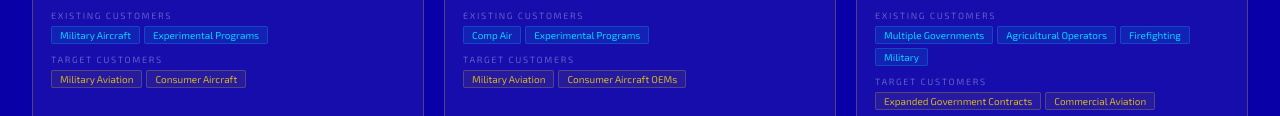
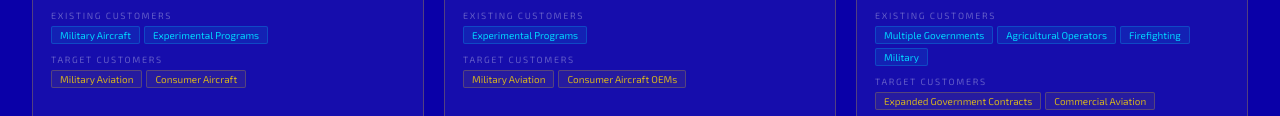
Before and after one commit to caryquatro4-cloud/VentureAccelerator, a plain HTML site: page speedshift-portal.html in a window 1280 px wide. Shown: the part 2375-2491 px from the top of the page. Drawn offline with Linux system fonts and the light colour scheme.

Commit message:
Update speedshift-portal.html
UPdated to old Portal

```diff
--- a/speedshift-portal.html
+++ b/speedshift-portal.html
@@ -350,7 +350,7 @@
       id:'aliaro', cat:'testing',
       name:'ALIARO', sector:'Hardware/Software-in-the-Loop · Automotive · Aviation',
       invest:'$10M', stage:'Growth', stag:'Testing',
-      imageUrl:'https://images.unsplash.com/photo-1581092162384-8987c1d64926?w=700&q=80',
+      imageUrl:'https://www.aliaro.com/images/HIL.png',
       imgAlt:'Testing equipment rack',
       icon:'🔬',
       desc:'Uniquely flexible testing equipment for Hardware and Software-in-the-Loop systems used in automotive and aviation applications. Enables full-scale integration testing and significant engineering cost reduction through shared services and cloud-connected global test centres.',
@@ -362,7 +362,7 @@
       id:'adapta', cat:'testing',
       name:'Adapta Robotics', sector:'Robotic Testing · Generative AI · Multi-Industry',
       invest:'$5M', stage:'Early Growth', stag:'Robotics',
-      imageUrl:'https://images.unsplash.com/photo-1485827404703-89b55fcc595e?w=700&q=80',
+      imageUrl:'https://www.adaptarobotics.com/wp-content/uploads/2023/07/MATT-adapt.webp',
       imgAlt:'Robotic arm testing environment',
       icon:'🤖',
       desc:'Robotic testing units built for diverse purposes — phones, tablets, vehicle and airplane displays, medical devices, and gaming systems — powered by Generative AI for adaptive test execution. Core component of the HiLab Development and Testing as a Service platform.',
@@ -374,7 +374,7 @@
       id:'conekt', cat:'testing',
       name:'Conekt', sector:'eSIM · Connectivity Management Platform · IoT',
       invest:'$5M', stage:'Growth', stag:'Telecom',
-      imageUrl:'https://images.unsplash.com/photo-1544197150-b99a580bb7a8?w=700&q=80',
+      imageUrl:'https://www.gi-de.com/files/_processed_/c/4/csm_GD-Spotlight-Five-Reasons-to-Switch-to-eSIM-Header_16f08e7c7a.webp',
       imgAlt:'Wireless network visualisation',
       icon:'📡',
       desc:'eSIM solution and Connectivity Management Platform providing a single-pane-of-glass interface to manage wireless devices across Wi-Fi, cellular, and satellite networks. Enables seamless connectivity for fleets, drones, and connected vehicles.',
@@ -386,7 +386,7 @@
       id:'soar', cat:'defense',
       name:'SOAR Intelligent Solutions', sector:'Defense · Aerospace Engineering · AI/ML',
       invest:'$5M', stage:'Established', stag:'Defense',
-      imageUrl:'https://images.unsplash.com/photo-1559685202-98b5c0e8e2b8?w=700&q=80',
+      imageUrl:'https://assets.newatlas.com/dims4/default/78e1108/2147483647/strip/true/crop/816x459+0+0/resize/2880x1620!/format/webp/quality/90/?url=https%3A%2F%2Fnewatlas-brightspot.s3.amazonaws.com%2F09%2F74%2Fe4cd1ea3445f8e4280ddf53c26a8%2Fdarpa-program-evade.jpg',
       imgAlt:'Military drone in flight',
       icon:'🚁',
       desc:'Testing and development specialising in military operational knowledge, aerospace engineering, machine learning/AI and software engineering. Includes drone-in-a-box manufacturing kits and perimeter intelligence systems. AFWERX matched investment 1:1.',
@@ -398,7 +398,7 @@
       id:'decision', cat:'defense',
       name:'Decision Sciences', sector:'Nuclear/Muon Scanning · Border Security · Ports',
       invest:'$100M', stage:'Scale', stag:'Security',
-      imageUrl:'https://images.unsplash.com/photo-1578575437130-527eed3abbec?w=700&q=80',
+      imageUrl:'https://www.decisionsciences.com/wp-content/uploads/2022/06/3039_green_Sal_3_SPOOLS_-_Reversed-e1654547233547-2048x1059.png',
       imgAlt:'Shipping containers at port',
       icon:'🔭',
       desc:'Los Alamos-developed technology that sees through any dense material from any angle. Visually detects anomalies and contraband from the legitimate trade flow, revealing voids where contraband or humans are hiding. Deployed at national borders and ports globally.',
@@ -410,7 +410,7 @@
       id:'gunsens', cat:'defense',
       name:'GunSens', sector:'AI Security · Active Shooter Detection · Public Safety',
       invest:'$5M', stage:'Pre-Scale', stag:'Public Safety',
-      imageUrl:'https://images.unsplash.com/photo-1557597774-9d273605dfa9?w=700&q=80',
+      imageUrl:'https://encrypted-tbn0.gstatic.com/images?q=tbn:ANd9GcQ5DUE4vCqJ11jVXzhNMsWYuO1m4EBiHLZHxQ&s',
       imgAlt:'Security surveillance control room',
       icon:'🛡️',
       desc:'AI-based gun detection that identifies active shooters before shots are fired. Integrates AI gun detectors, wireless panic buttons, and live bodycams for real-time threat protection. Designed for rapid deployment in schools, airports, and government offices.',
@@ -422,7 +422,7 @@
       id:'adept', cat:'aviation',
       name:'Adept Airmotive', sector:'Aviation Propulsion · Lightweight Engines · Military',
       invest:'$10M', stage:'Development', stag:'Aviation',
-      imageUrl:'https://images.unsplash.com/photo-1558618666-fcd25c85cd64?w=700&q=80',
+      imageUrl:'https://flyadept.co.za/wp-content/uploads/2017/07/engine-cutaway.jpg',
       imgAlt:'Aircraft engine detail',
       icon:'⚙️',
       desc:'Revolutionary lightweight aviation engine delivering equivalent power to traditional engines while running on standard Auto Fuel — reducing fuelling costs by 70%. Breakthrough propulsion economics for military and commercial aviation markets.',
@@ -434,11 +434,11 @@
       id:'nighthawk', cat:'aviation',
       name:'Nighthawk Flight Systems', sector:'Advanced Avionics · Cockpit Systems · Weight Reduction',
       invest:'$6M', stage:'Early Growth', stag:'Avionics',
-      imageUrl:'https://images.unsplash.com/photo-1436891620584-47fd0e565afb?w=700&q=80',
+      imageUrl:'https://www.nighthawkfs.com/wp-content/uploads/2026/02/guardian_display_1000.webp',
       imgAlt:'Modern aircraft cockpit with HD displays',
       icon:'🖥️',
       desc:'Aviation cockpit control systems with high-definition screens and controls at 50% the weight of current cockpit hardware. Available for initial OEM production and aftermarket installation, dramatically improving pilot situational awareness.',
-      existing:['Comp Air','Experimental Programs'],
+      existing:['Experimental Programs'],
       targets:['Military Aviation','Consumer Aircraft OEMs'],
       dataroom:'#'
     },
@@ -446,7 +446,7 @@
       id:'laviasa', cat:'aviation',
       name:'Laviasa Aeroindustria', sector:'Aircraft Manufacturing · Type Certificates · FAA Certified',
       invest:'$5M', stage:'Established', stag:'Manufacturing',
-      imageUrl:'https://images.unsplash.com/photo-1474302770737-173ee21bab63?w=700&q=80',
+      imageUrl:'https://laviaargentina.com/wp-content/uploads/2018/04/Puelche-II-002.jpg',
       imgAlt:'Small aircraft fleet on runway',
       icon:'✈️',
       desc:'Argentinian aircraft manufacturer holding Type Certificates for the Piper Aircraft line including all parts sales worldwide. Full manufacturing facility with FAA-certified aircraft production serving governments, agriculture, firefighting, and military customers.',
@@ -458,7 +458,7 @@
       id:'connected', cat:'sports',
       name:'Connected Performance', sector:'Athlete Management · Training Platform · SaaS',
       invest:'$3M', stage:'Growth', stag:'Sports Tech',
-      imageUrl:'https://images.unsplash.com/photo-1546483875-ad9014c88eba?w=700&q=80',
+      imageUrl:'https://cdn.prod.website-files.com/65d5400faf7aadc34b492741/6622acc2d074d5f34eefa429_Frame%2012.webp',
       imgAlt:'Athlete performance training analytics dashboard',
       icon:'📊',
       desc:'Fully integrated training operations and athlete management platform for performance facilities, remote coaches, and development programmes. Centralises workouts, athlete data, scheduling, payments, contracts, and communication. 1,200+ facilities and 10,000 users.',
@@ -470,7 +470,7 @@
       id:'pivotal', cat:'sports',
       name:'Pivotal Sports', sector:'Virtual Coaching · Youth Athletics · AI Performance',
       invest:'$500K', stage:'Seed', stag:'Sports',
-      imageUrl:'https://images.unsplash.com/photo-1593341646782-e0b495cff86d?w=700&q=80',
+      imageUrl:'https://sporthiatus.com/wp-content/uploads/2026/02/a-baseball-and-bat-resting-on-home-plate-on-a-dirt-field-capturing-blast-motion-baseball-energy-before-a-game.png.webp',
       imgAlt:'Youth athlete baseball training session',
       icon:'⚾',
       desc:'Virtual coaching for athletes aged 8–18 delivered by former professional players. Features pitch data analytics, video comparison, S2 Cognition testing, coach feedback, and AI-generated coaching recommendations based on individual performance results.',
@@ -482,7 +482,7 @@
       id:'scoutus', cat:'sports',
       name:'ScoutUs Pro / College', sector:'Talent Recruitment · NIL · AI Scouting · Database',
       invest:'$1M', stage:'Pre-Scale', stag:'Sports Tech',
-      imageUrl:'https://images.unsplash.com/photo-1575361204480-aadea25e6e68?w=700&q=80',
+      imageUrl:'https://storage.googleapis.com/scoutus-college-dev-assets-public/images/newmarketing/athletes.webp',
       imgAlt:'Sports talent scouting and recruitment',
       icon:'🏆',
       desc:'Revolutionary platform enabling coaches and sports professionals to discover talent worldwide. Built by former athletes, coaches, agents and executives. Provides verifiable performance data and direct athlete-to-scout connections from youth through professional levels, including NIL strategy tools.',
```
